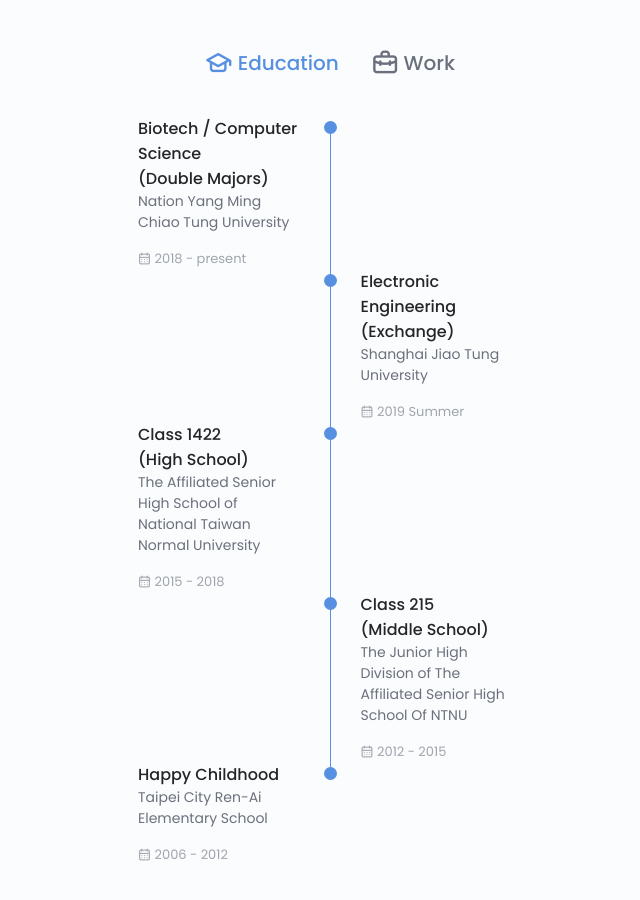
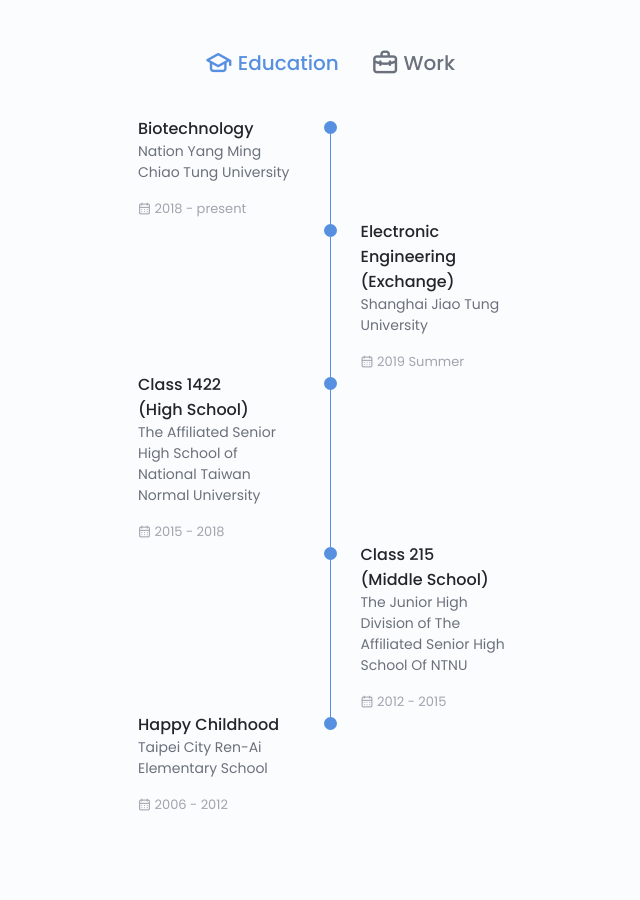
Before and after one commit to Pockylee/Pockylee.github.io, a plain HTML site: page personal_web/index.html in a window 1280 px wide. Shown: the part 2177-3077 px from the top of the page, without its empty margins (310-950 px from the left). Drawn offline with nearby package versions, Linux system fonts and the light colour scheme; some packages are replaced by stand-ins of ours; a script that the page names is missing.

Commit message:
Update index.html
biotech

```diff
--- a/personal_web/index.html
+++ b/personal_web/index.html
@@ -337,7 +337,7 @@
                         <!--========= QUALIFICATION 1===========-->
                         <div class="qualification_data">
                             <div>
-                                <h3 class="qualification_title">Biotech / Computer Science<br>(Double Majors)</h3>
+                                <h3 class="qualification_title">Biotechnology</h3>
                                 <span class="qualification_subtitle">Nation Yang Ming Chiao Tung University</span>
                                 <div class="qualification_calendar">
                                     <i class="uil uil-calendar-alt"></i>
```
